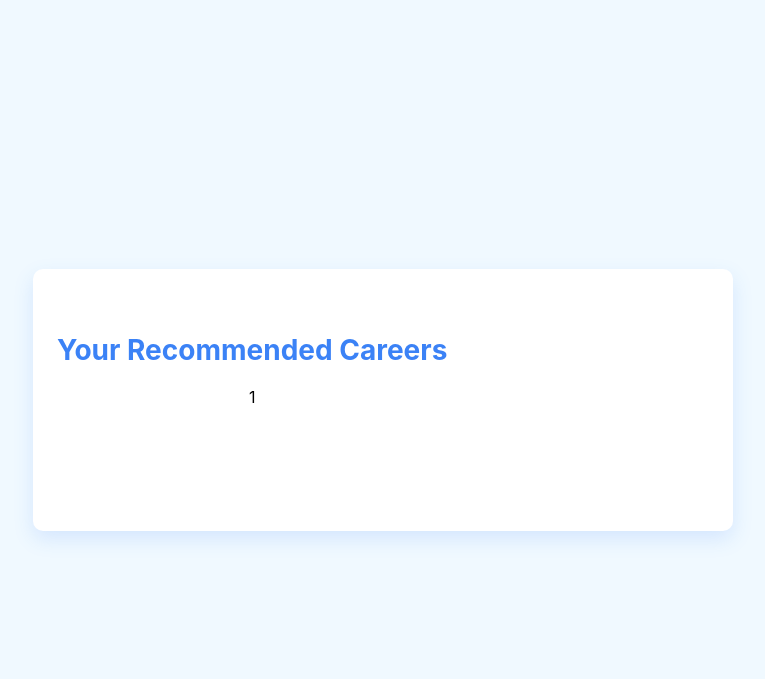
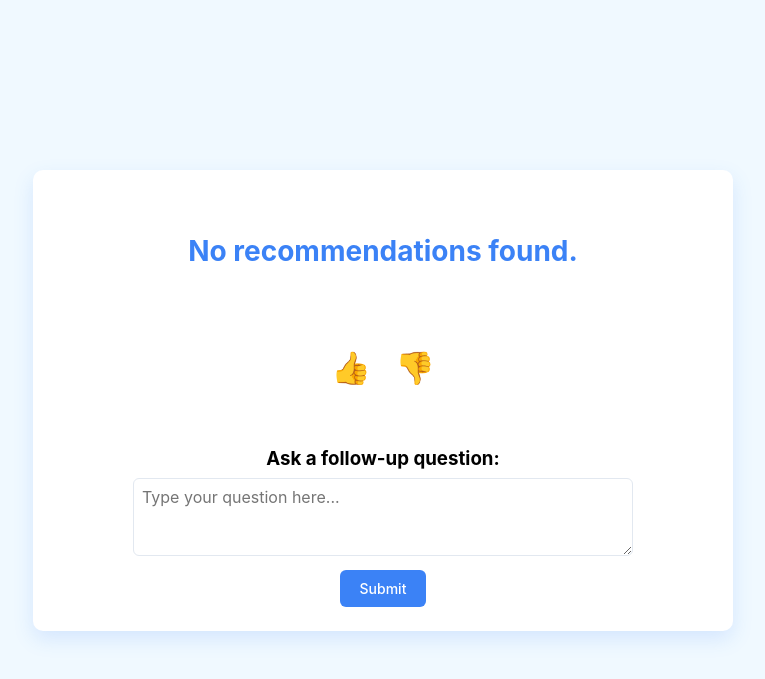
Before and after one commit to D30k/AI-Career-Path-UI, a Flask app: page /result in a window 1280 px wide. Shown: the top 679 px of the page, without its empty margins (257-1022 px from the left). Run offline with Flask 3, Linux system fonts and the light colour scheme; a user stored in the database is signed in; parts of the project's set-up code (start-up, migrations or seed data) failed here and were passed over.

Commit message:
add feedback and follow up questions box

```diff
--- a/modules/results/routes.py
+++ b/modules/results/routes.py
@@ -9,11 +9,15 @@ def submit_quiz():
 
     data = request.json
     answers = data.get("answers", {})
+    timezone = data.get("timezone", None)
 
     if not answers:
         return jsonify({"error": "No answer received"}), 400
 
-    prompt = build_prompt(answers)
+     # Add a random value to the prompt to encourage new generations
+    session['answers'] = answers
+    session['timezone'] = timezone
+    prompt = build_prompt(answers, timezone)
     try:
         result = query_mistral(prompt)
         session['result'] = result
--- a/templates/quiz.html
+++ b/templates/quiz.html
@@ -574,7 +574,10 @@
           headers: {
             "Content-Type": "application/json",
           },
-          body: JSON.stringify({ answers: answers }),
+          body: JSON.stringify({
+            answers: answers,
+            timezone: Intl.DateTimeFormat().resolvedOptions().timeZone,
+          }),
         })
           .then((response) => response.json())
           .then((data) => {
--- a/templates/result.html
+++ b/templates/result.html
@@ -189,29 +145,142 @@
         word-wrap: break-word;
         color: #475569;
       }
+
+      .feedback {
+        margin-top: 20px;
+        display: flex;
+        justify-content: center;
+        gap: 24px;
+      }
+
+      .feedback-icon {
+        font-size: 2rem;
+        background: none;
+        border: none;
+        cursor: pointer;
+      }
+
+      .feedback-msg {
+        text-align: center;
+        margin-top: 10px;
+        color: #3b82f6;
+        font-size: 1rem;
+      }
+
+      .followup-section {
+        margin-top: 20px;
+        text-align: center;
+      }
+
+      .followup-section h3 {
+        margin-bottom: 8px;
+      }
+
+      .follow-up-textarea {
+        width: 90%;
+        max-width: 500px;
+        border-radius: 6px;
+        border: 1px solid #e2e8f0;
+        padding: 8px;
+        font-size: 1rem;
+      }
     </style>
   </head>
   <body>
     <div class="modal">
-      <div class="modal-header">
-
       <div class="modal-content" id="question-container">
+        <div class="quiz-results">
           {% if error %}
-            <div class="quiz-results">
           <h2>Error</h2>
           <p>{{ error }}</p>
+          {% elif result.output %}
+          <h2>Your Recommended Careers</h2>
+          <pre>{{result.output}}</pre>
+          {% else %}
+          <h2>No recommendations found.</h2>
+          {% endif %}
         </div>
-        {% elif result %}
-            <div class="quiz-results">
-            <h2>Your Recommended Careers</h2>
-            <div>{{result}} </div>
+
+        <!-- Feedback and Retry Buttons -->
+        <div class="feedback">
+          <button id="thumbs-up" title="Helpful" class="feedback-icon">
+            👍
+          </button>
+          <button id="thumbs-down" title="Not Helpful" class="feedback-icon">
+            👎
+          </button>
         </div>
-            {% else %}
-                <div class="quiz-results">
-                <h2>No recommendations found.</h2>
+        <div id="feedback-msg" class="feedback-msg"></div>
       </div>
-            {% endif %}
+
+      <!-- Follow-up Question Section -->
+      <div class="followup-section">
+        <h3>Ask a follow-up question:</h3>
+        <textarea
+          id="followup-input"
+          rows="3"
+          class="follow-up-textarea"
+          placeholder="Type your question here..."
+        ></textarea>
+        <br />
+        <button id="followup-btn" class="btn btn-next" style="margin-top: 10px">
+          Submit
+        </button>
+        <div id="followup-response"></div>
       </div>
     </div>
   </body>
+
+  <script>
+    document.addEventListener("DOMContentLoaded", function () {
+      const thumbsUp = document.getElementById("thumbs-up");
+      const thumbsDown = document.getElementById("thumbs-down");
+      const feedbackMsg = document.getElementById("feedback-msg");
+
+      const followupBtn = document.getElementById("followup-btn");
+      const followupInput = document.getElementById("followup-input");
+      const followupResponse = document.getElementById("followup-response");
+
+      if (thumbsUp) {
+        thumbsUp.onclick = function () {
+          feedbackMsg.textContent = "Thank you for your feedback! 👍";
+        };
+      }
+      if (thumbsDown) {
+        thumbsDown.onclick = function () {
+          feedbackMsg.textContent = "Sorry to hear that. 👎";
+        };
+      }
+
+      if (followupBtn) {
+        followupBtn.onclick = function () {
+          const question = followupInput.value.trim();
+          if (!question) {
+            followupResponse.textContent = "Please enter a question.";
+            return;
+          }
+          followupResponse.textContent = "Thinking...";
+          fetch("/follow-up", {
+            method: "POST",
+            headers: { "Content-Type": "application/json" },
+            body: JSON.stringify({ followup: question }),
+          })
+            .then((res) => res.json())
+            .then((data) => {
+              if (data.response) {
+                followupResponse.textContent = data.response;
+              } else if (data.error) {
+                followupResponse.textContent = "Error: " + data.error;
+              } else {
+                followupResponse.textContent = "No response received.";
+              }
+            })
+            .catch(() => {
+              followupResponse.textContent =
+                "Could not get a response. Please try again.";
+            });
+        };
+      }
+    });
+  </script>
 </html>
```
Also changed, not shown: other parts of templates/result.html (+2 -46 lines), modules/results/utils.py (+19 -8 lines). Lines whose indentation alone changed are shown as unchanged.
